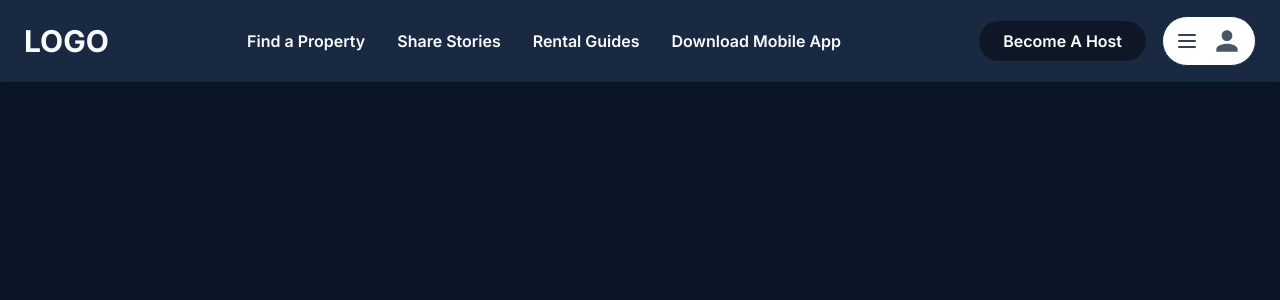
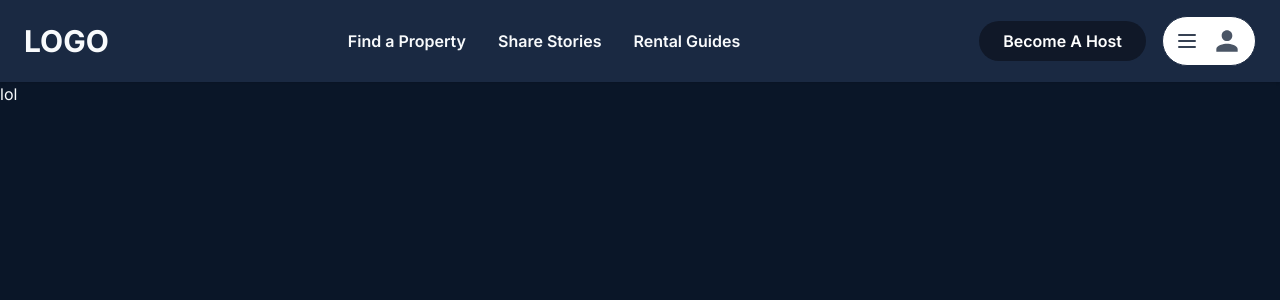
Before and after one commit to AadiAcharya/aaathiti_aagaman, a React (Vite) app: page /sign-in in a window 1280 px wide. Shown: the top 300 px of the page. Built offline with nearby package versions, Linux system fonts and the light colour scheme.

Commit message:
making login signup page

```diff
--- a/src/App.jsx
+++ b/src/App.jsx
@@ -16,6 +16,7 @@ import TransactionHistory from "./components/host/TransactionHistory.jsx"
 import NotificationsPage from "./components/host/NotificationsPage.jsx"
 import MessagesPage from "./components/host/MessagesPage.jsx"
 import Post from "./components/AddProperty/Post.jsx"
+import SignIn from "./components/sign/SignIn.jsx"
 
 export default function App() {
   return (
@@ -40,6 +41,7 @@ export default function App() {
             <Route path="notification" element={<NotificationsPage/>} />
             <Route path="message" element={<MessagesPage/>} />
             <Route path="post" element={<Post/>} />
+            <Route path="sign-in" element={<SignIn/>} />
 
           </Routes>
         </main>
--- a/src/components/Header.jsx
+++ b/src/components/Header.jsx
@@ -51,13 +51,13 @@ export default function Header() {
           >
             Rental Guides
           </Link>
-          <Link
+          {/* <Link
             to="/"
             className="hover:text-accent transition"
             data-node-id="2:3651"
           >
             Download Mobile App
-          </Link>
+          </Link> */}
         </nav>
 
         {/* Right Section - Desktop */}
--- /dev/null
+++ b/src/components/sign/SignIn.jsx
@@ -0,0 +1,9 @@
+import React from 'react'
+
+const SignIn = () => {
+  return (
+    <div className=' text-text-primary'>lol</div>
+  )
+}
+
+export default SignIn
```
